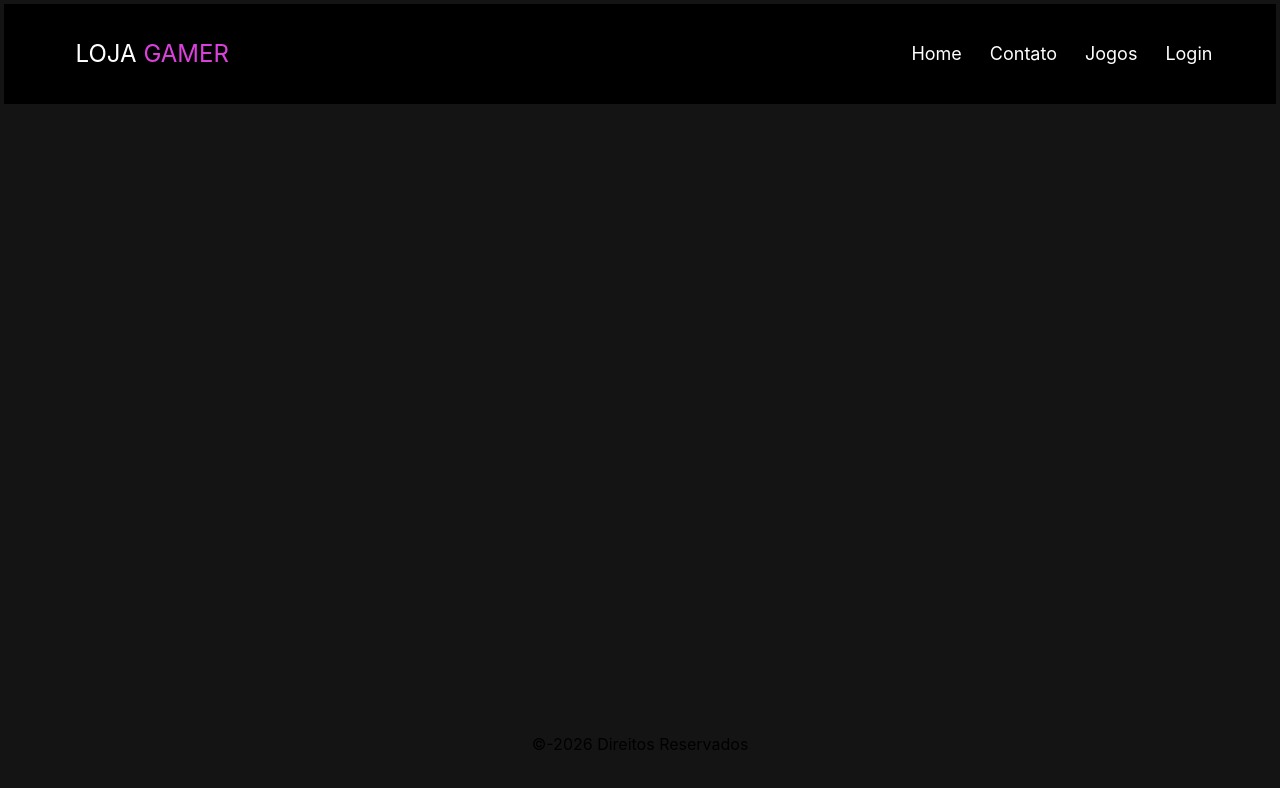
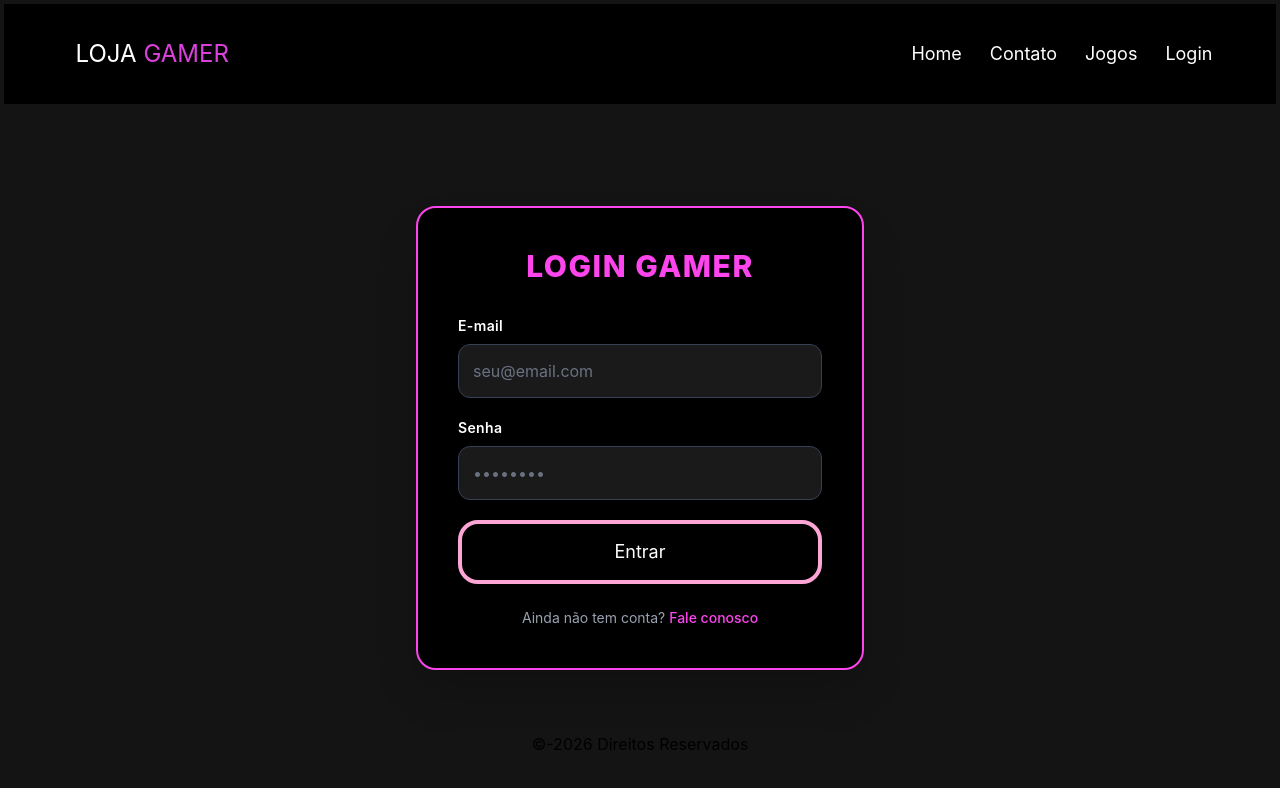
Before and after one commit to laviniatad-dev/loja-gamer, a React (Vite) app: page /login in a window 1280 px wide. Shown: the top 788 px of the page. Built offline with nearby package versions, Linux system fonts and the light colour scheme.

Commit message:
feat: codificando e estilizando o Login

```diff
--- a/src/pages/Login.jsx
+++ b/src/pages/Login.jsx
@@ -1,9 +1,72 @@
+
+import { useState } from "react"
+import { useNavigate, Link } from "react-router-dom"
 
 const Login = () => {
+
+  //Hook- useState- manipula o estado da váriavel
+  const [email, setEmail] = useState("");
+  const [senha, setSenha] = useState("");
+  //Hook- useNavigate- Navega entre os componentes
+  const navigate = useNavigate();
+
+  //função de login
+  const Login = (e) => {
+    //Previne que a página regarregue
+    e.preventDefault();
+    alert(`Bem-Vindo(a),${email}`);
+    //Direciona para página Home
+    navigate("/");
+  }
+
   return (
-    <>
+    <main className="grow flex items-center justify-center px-4 mt-20 login" >
+      <div className="bg-black p-8 sm:p-10 rounded-[20px] w-full max-w-md shadow-2xl border-2 border-[#fc45ec]">
 
-    </>
+        {/* Título com o mesmo estilo neon do site */}
+        <h2 className="text-2xl sm:text-3xl font-extrabold text-[#fc45ec] text-center mb-8 uppercase tracking-wider">
+          Login Gamer
+        </h2>
+
+        <form onSubmit={Login} className="flex flex-col gap-5">
+          <div>
+            <label className="block text-white mb-2 text-sm font-semibold tracking-wide">E-mail</label>
+            <input
+              type="email"
+              required
+              value={email}
+              onChange={(e) => setEmail(e.target.value)}
+              placeholder="seu@email.com"
+              className="w-full p-3.5 rounded-xl bg-[#1a1a1a] text-white border border-gray-700 focus:border-[#fc45ec] focus:ring-1 focus:ring-[#fc45ec] outline-none transition-all placeholder:text-gray-500"
+            />
+          </div>
+
+          <div>
+            <label className="block text-white mb-2 text-sm font-semibold tracking-wide">Senha</label>
+            <input
+              type="password"
+              required
+              value={senha}
+              onChange={(e) => setSenha(e.target.value)}
+              placeholder="••••••••"
+              className="w-full p-3.5 rounded-xl bg-[#1a1a1a] text-white border border-gray-700 focus:border-[#fc45ec] focus:ring-1 focus:ring-[#fc45ec] outline-none transition-all placeholder:text-gray-500"
+            />
+          </div>
+
+          {/* Botão com o mesmo gradiente e efeito dos cards */}
+          <button
+            type="submit"
+            className=" border-4 border-pink-300 t-2 w-full py-3.5 rounded-[20px] text-white text-lg transition-all duration-300 hover:opacity-90 hover:scale-105 hover:text-white cursor-pointer shadow-lg"
+          >
+            Entrar
+          </button>
+        </form>
+
+        <p className="text-center text-gray-400 mt-6 text-sm">
+          Ainda não tem conta? <Link to="/contato" className="text-[#fc45ec] hover:underline font-medium">Fale conosco</Link>
+        </p>
+      </div>
+    </main>
   )
 }
 
```
